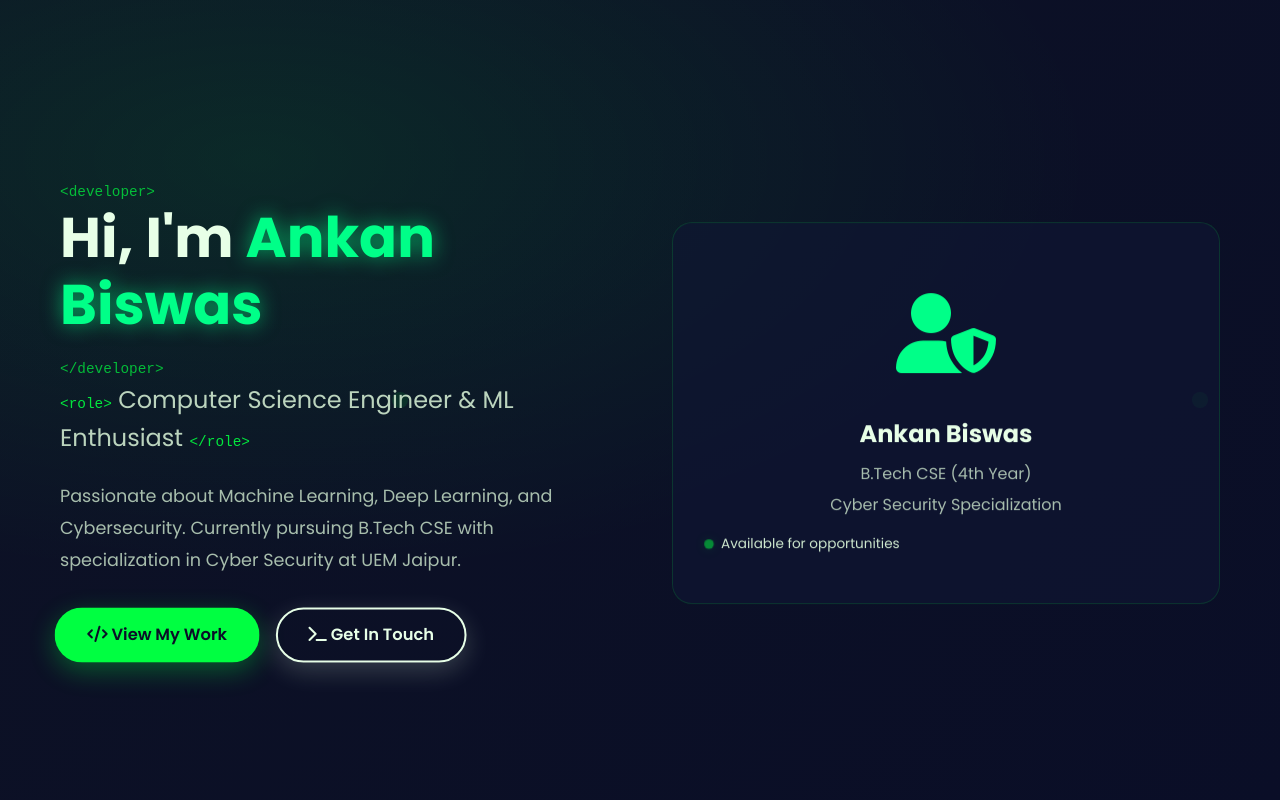
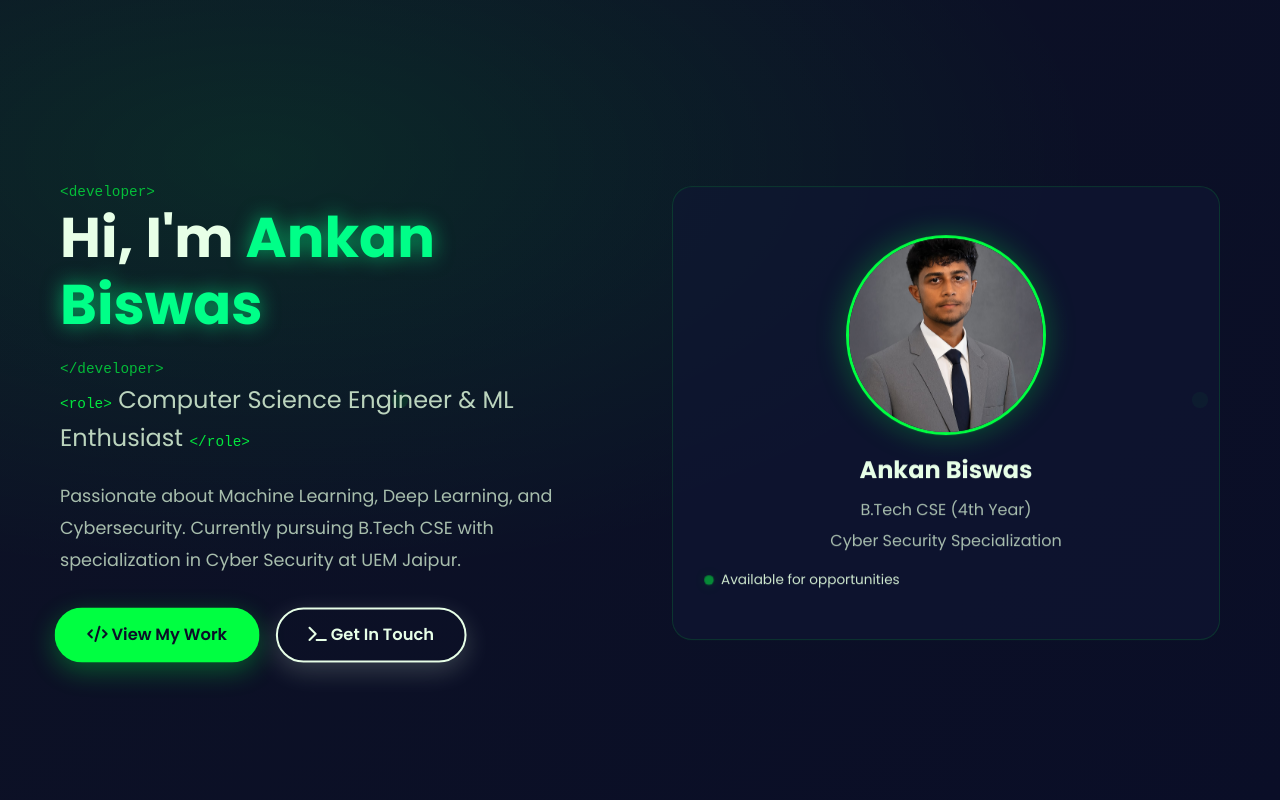
Before and after one commit to ankanb84/ankanb84.github.io, a website: page index.html in a window 1280 px wide. Shown: the top 800 px of the page. Drawn offline with Linux system fonts and the light colour scheme.

Commit message:
feat: add profile image (ankan-formal.jpg) to landing page hero section

```diff
--- a/index.html
+++ b/index.html
@@ -70,7 +70,7 @@
             <div class="hero-image">
                 <div class="profile-card">
                     <div class="profile-avatar">
-                        <i class="fas fa-user-shield"></i>
+                        <img src="image/ankan-formal.jpg" alt="Ankan Biswas" class="profile-image">
                     </div>
                     <h3>Ankan Biswas</h3>
                     <p>B.Tech CSE (4th Year)</p>
--- a/styles.css
+++ b/styles.css
@@ -344,9 +344,26 @@ body {
 }
 
 .profile-avatar {
-    font-size: 5rem;
-    color: var(--accent-secondary);
     margin-bottom: 1rem;
+    display: flex;
+    justify-content: center;
+    align-items: center;
+}
+
+.profile-image {
+    width: 200px;
+    height: 200px;
+    border-radius: 50%;
+    object-fit: cover;
+    border: 3px solid var(--accent-primary);
+    box-shadow: 0 0 30px var(--accent-glow);
+    transition: all 0.5s ease;
+}
+
+.profile-image:hover {
+    transform: scale(1.05);
+    box-shadow: 0 0 40px var(--accent-glow);
+    border-color: var(--accent-secondary);
 }
 
 .profile-card h3 {
```
